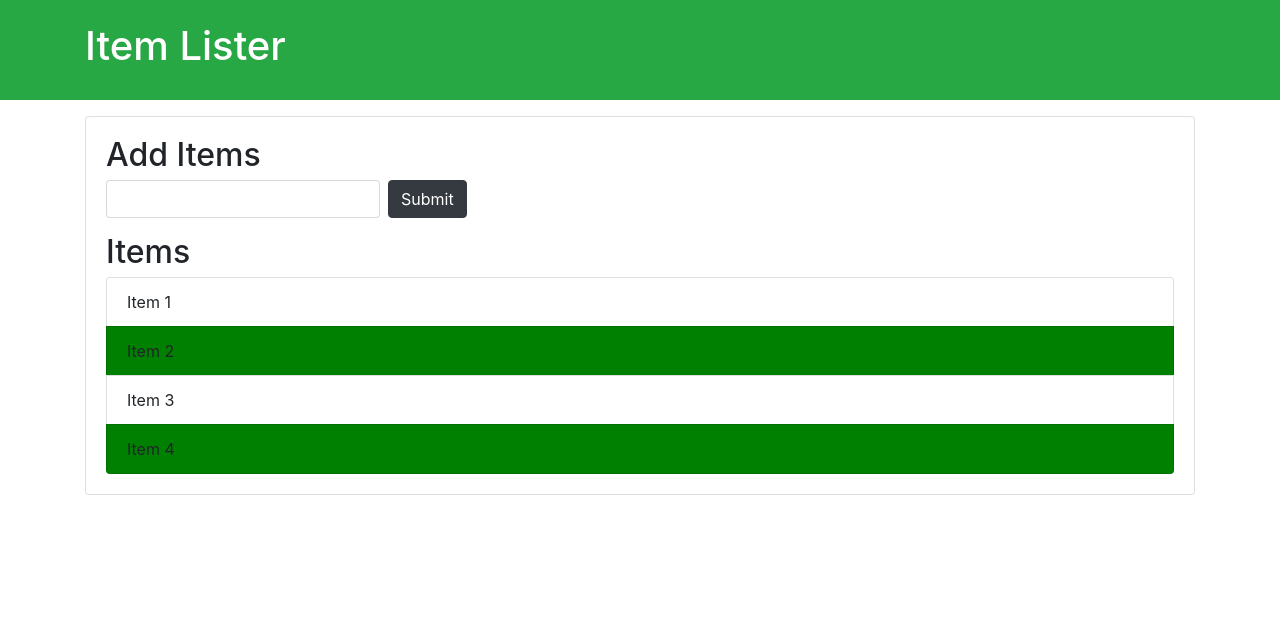
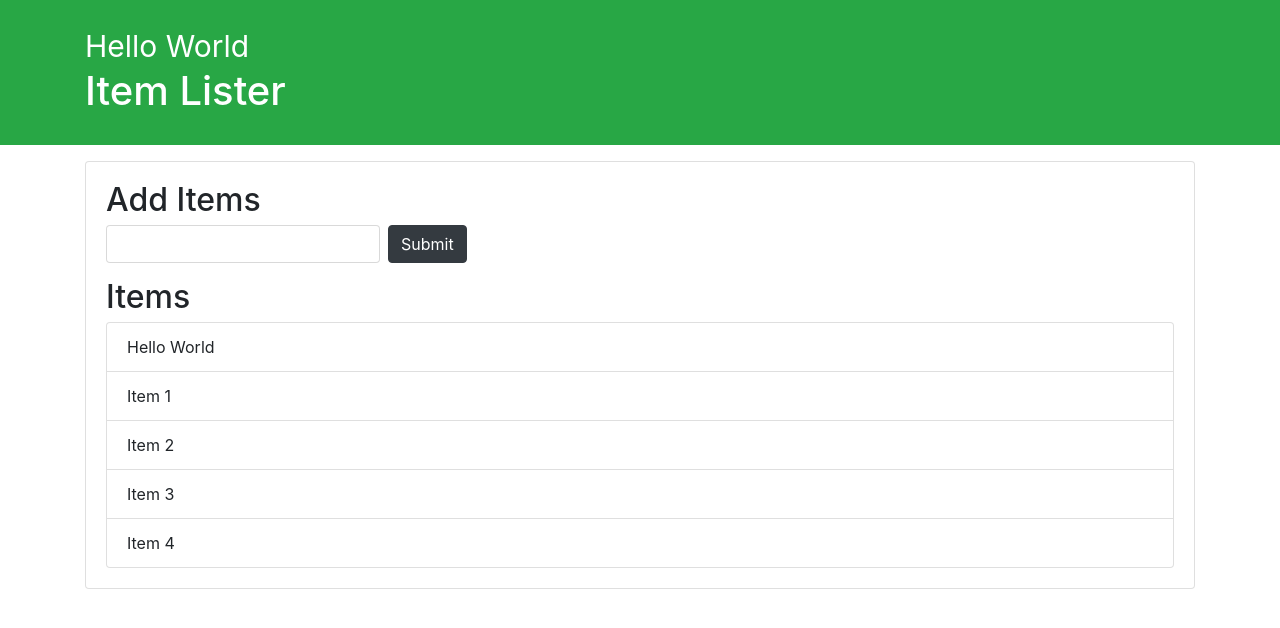
Before and after one commit to Shubh27129/DOM-Practice-Sharpener, a plain HTML site: page index.html in a window 1280 px wide. Drawn offline with nearby package versions, Linux system fonts and the light colour scheme.

Commit message:
Creating Nodes and Modifying Dom

```diff
--- a/index.js
+++ b/index.js
@@ -73,9 +73,96 @@
 // let items= document.querySelectorAll('li:nth-child(2)');
 // items.style.color="green";
 
- let even=document.querySelectorAll('li:nth-child(even)');
+//  let even=document.querySelectorAll('li:nth-child(even)');
 
-for(let i=0;i<even.length;i++)
-{
-    even[i].style.backgroundColor="green";
-}
+// for(let i=0;i<even.length;i++)
+// {
+//     even[i].style.backgroundColor="green";
+// }
+
+
+/********************************************************************************************* */
+//Traversing the DOM  //
+
+// let itemList=document.querySelector('#items');
+//parentNode
+// console.log(itemList.parentNode);   //div
+// itemList.parentNode.style.backgroundColor='#f4f4f4';
+// console.log(itemList.parentNode.parentNode);  //container
+
+
+//parentElement
+// console.log(itemList.parentElement);   //div
+// itemList.parentElement.style.backgroundColor='#f4f4f4';
+// console.log(itemList.parentElement.parentElement);  //container
+
+//childNodes
+// console.log(itemList.childNodes);
+
+// console.log(itemList.children);
+// console.log(itemList.children[1]);
+// itemList.children[1].style.backgroundColor="yellow";
+
+// // FirstChild
+// console.log(itemList.firstChild);
+// //firstElementChild
+// console.log(itemList.firstElementChild);
+// itemList.firstElementChild.textContent='Hello 1';
+
+
+// LastChild
+// console.log(itemList.lastChild);
+// //firstElementChild
+// console.log(itemList.lastElementChild);
+// itemList.lastElementChild.textContent='Hello 1';
+
+
+// //nextSibling
+// console.log(itemList.nextSibling);
+// //nextElementSibling
+// console.log(itemList.nextElementSibling);
+
+//previousSibling
+// console.log(itemList.previousSibling);
+// //previousElementSibling
+// console.log(itemList.previousElementSibling);
+
+//createElement
+
+//create a div
+let newDiv= document.createElement('div');
+
+//Add class
+newDiv.className='hello';
+
+//Add id
+newDiv.id='hello1';
+
+//Add attribute
+newDiv.setAttribute('title','Hello Div');
+
+//Create text node
+let newDivText= document.createTextNode('Hello World');
+
+//Add text to div
+newDiv.appendChild(newDivText);
+
+
+var container= document.querySelector('header .container');
+let h1= document.querySelector('header h1');
+
+console.log(newDiv);
+
+container.insertBefore(newDiv,h1);
+newDiv.style.fontSize='30px';
+
+
+// Now go head and add HEllo word before Item 1 //
+let newList= document.createElement('li');
+
+newList.className='list-group-item';
+let newListText= document.createTextNode('Hello World');
+newList.appendChild(newListText);
+
+let ul=document.querySelector('#items');
+ul.insertBefore(newList,ul.children[0]);
```
Also changed, not shown: index.html (+1 -1 lines).
